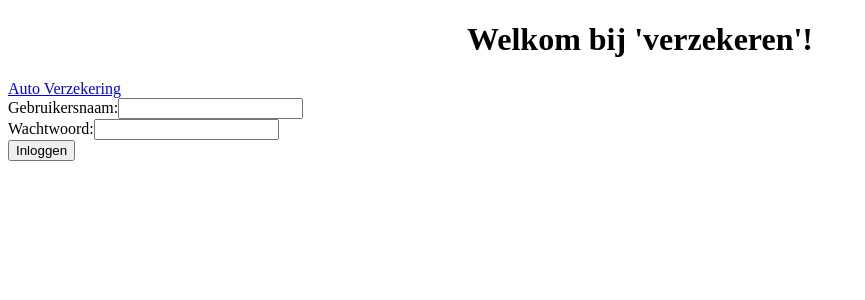
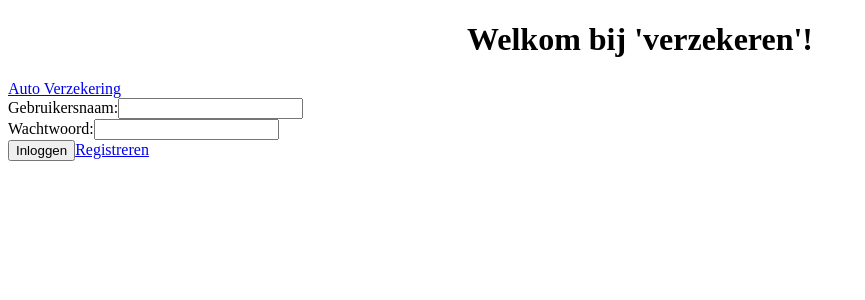
Before and after one commit to marijn-harvest/verzekeren-frontend, an Angular app: page /login in a window 1280 px wide. Shown: the top 300 px of the page, without its empty margins (0-865 px from the left). Built offline with nearby package versions, Linux system fonts and the light colour scheme.

Commit message:
registreer link toegevoegd

```diff
--- a/src/app/login/login.component.html
+++ b/src/app/login/login.component.html
@@ -10,5 +10,8 @@
 		<label for="password">Wachtwoord:</label>
 		<input type="password" class="form-control" id="password" name="password" [(ngModel)]="credentials.password" />
 	</div>
-	<button type="submit" class="btn btn-primary">Inloggen</button>
+	<div class="form-group">
+		<button type="submit" class="btn btn-primary">Inloggen</button>
+		<a [routerLink]="['/register']" class="btn btn-link">Registreren</a>
+	</div>
 </form>
```
